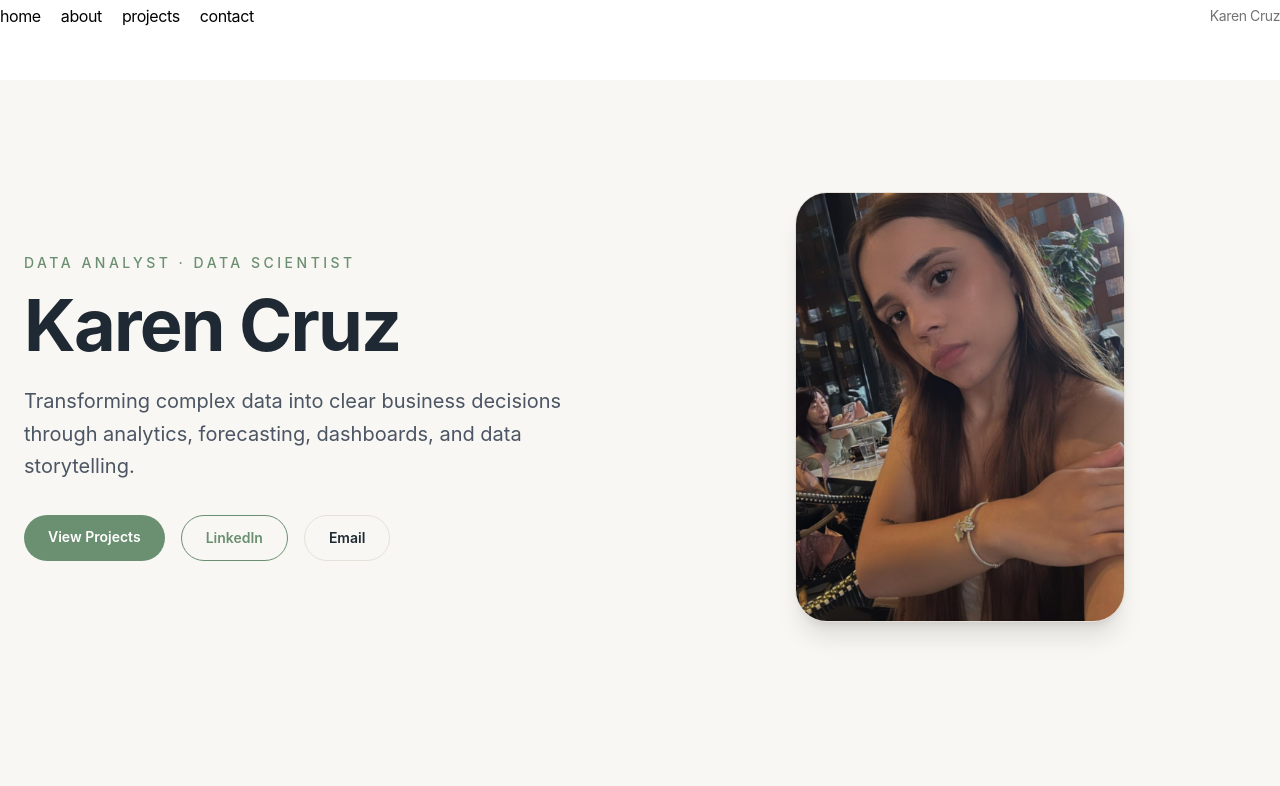
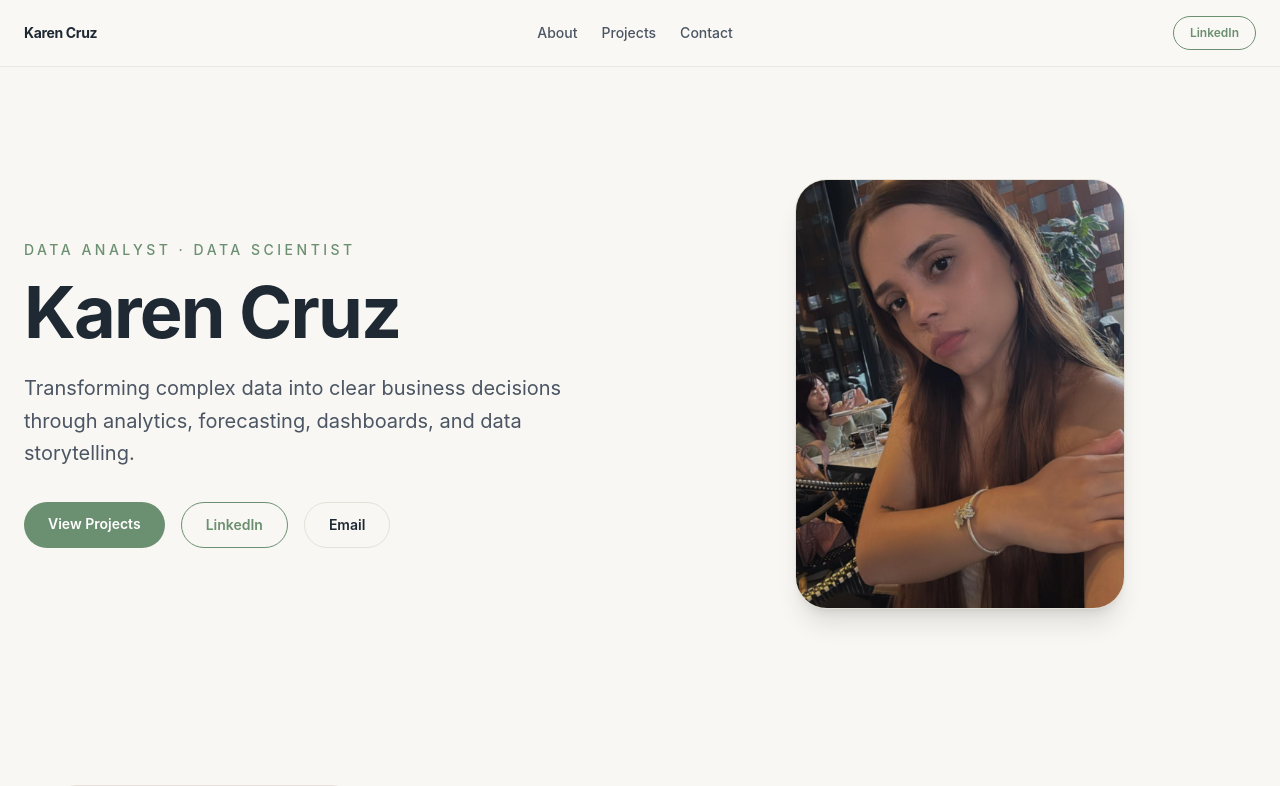
Before and after one commit to Kcruz4/portfolio-starter-kit, a Next.js app: page / in a window 1280 px wide. Shown: the top 786 px of the page. Built offline with nearby package versions, Linux system fonts and the light colour scheme.

Commit message:
Refactor Navbar to use array for nav items

```diff
--- a/app/components/nav.tsx
+++ b/app/components/nav.tsx
@@ -1,42 +1,39 @@
 import Link from 'next/link'
 
-const navItems = {
-  '/': {
-    name: 'home',
-  },
-  '/#about': {
-    name: 'about',
-  },
-  '/#projects': {
-    name: 'projects',
-  },
-  '/#contact': {
-    name: 'contact',
-  },
-}
+const navItems = [
+  { name: 'About', href: '#about' },
+  { name: 'Projects', href: '#projects' },
+  { name: 'Contact', href: '#contact' },
+]
 
 export function Navbar() {
   return (
-    <aside className="-ml-[8px] mb-12 tracking-tight">
-      <div className="lg:sticky lg:top-8">
-        <nav className="flex flex-row items-center justify-between">
-          <div className="flex flex-row space-x-1">
-            {Object.entries(navItems).map(([path, { name }]) => (
-              <Link
-                key={path}
-                href={path}
-                className="transition-all hover:text-neutral-800 dark:hover:text-neutral-200 py-1 px-2"
-              >
-                {name}
-              </Link>
-            ))}
-          </div>
+    <header className="sticky top-0 z-50 border-b border-[#E5E1D8]/70 bg-[#F8F7F3]/85 backdrop-blur-md">
+      <nav className="mx-auto flex w-full max-w-7xl items-center justify-between px-6 py-4">
+        <Link href="/" className="text-sm font-bold tracking-tight text-[#1F2933]">
+          Karen Cruz
+        </Link>
 
-          <div className="text-sm text-neutral-500">
-            Karen Cruz
-          </div>
-        </nav>
-      </div>
-    </aside>
+        <div className="hidden items-center gap-6 text-sm font-medium text-[#4B5563] md:flex">
+          {navItems.map((item) => (
+            <a
+              key={item.name}
+              href={item.href}
+              className="transition hover:text-[#6B8F71]"
+            >
+              {item.name}
+            </a>
+          ))}
+        </div>
+
+        <Link
+          href="https://www.linkedin.com/in/karencruz-datascientist/"
+          target="_blank"
+          className="rounded-full border border-[#6B8F71] px-4 py-2 text-xs font-semibold text-[#6B8F71] transition hover:bg-[#6B8F71] hover:text-white"
+        >
+          LinkedIn
+        </Link>
+      </nav>
+    </header>
   )
 }
```
